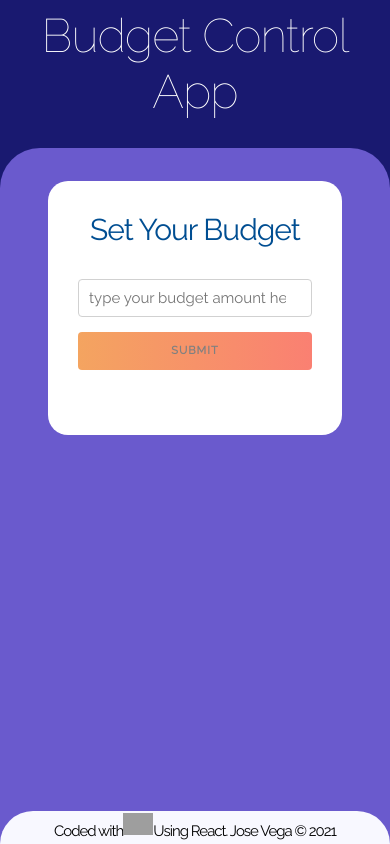
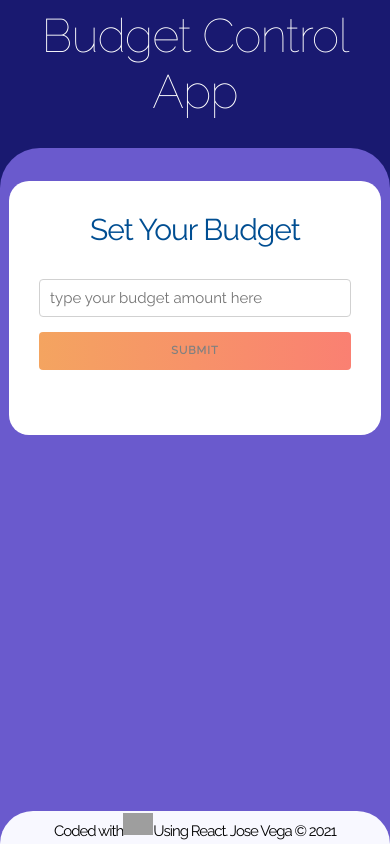
Before and after one commit to VEGALUISJ/budget-app, a React (Create React App) app: page / in a window 390 px wide. Built offline with nearby package versions, Linux system fonts and the light colour scheme; grey boxes are pictures that could not be loaded.

Commit message:
all done

```diff
--- a/src/index.css
+++ b/src/index.css
@@ -247,12 +247,12 @@ h2 {
   }
 
   .main-content {
-    width: 60%;
+    width: 80%;
   }
 
   .main-content3,
   .main-content4 {
-    width: 60%;
+    width: 80%;
   }
 
   .footer1 > h2 {
```
